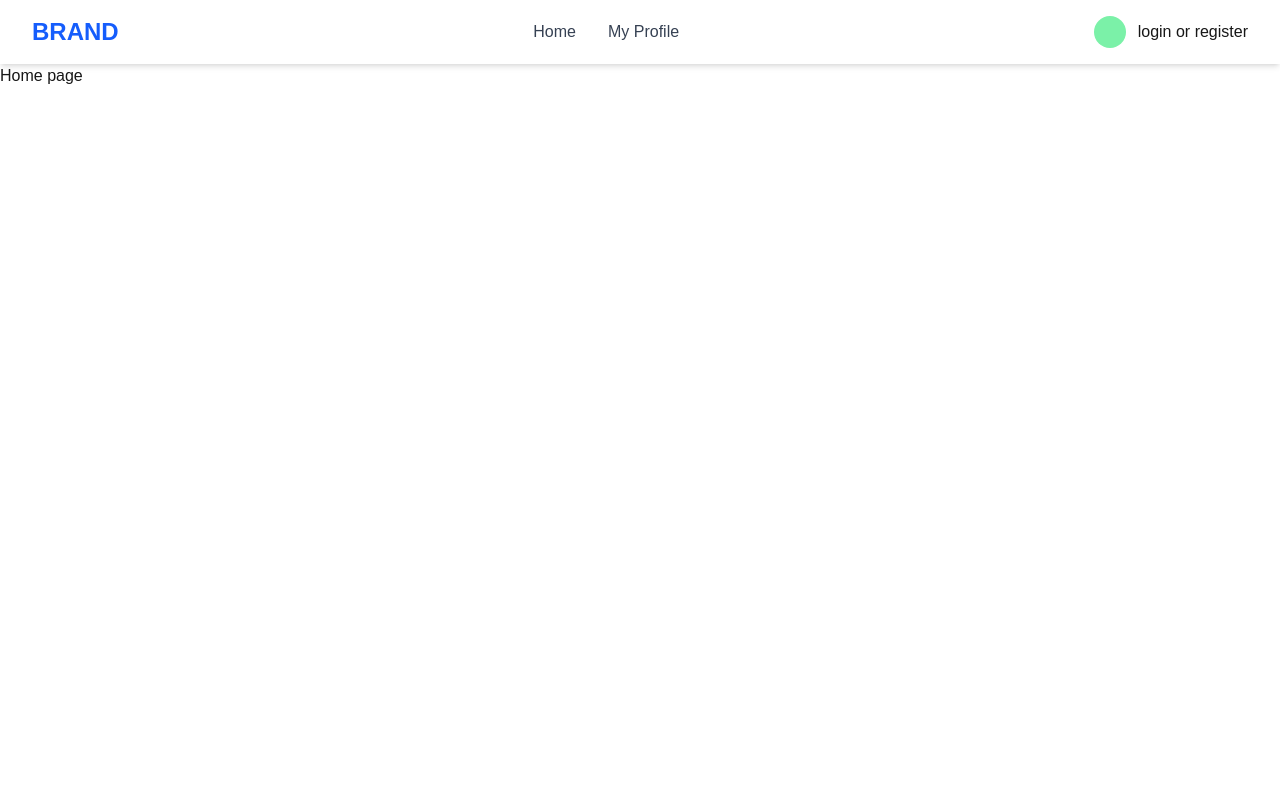
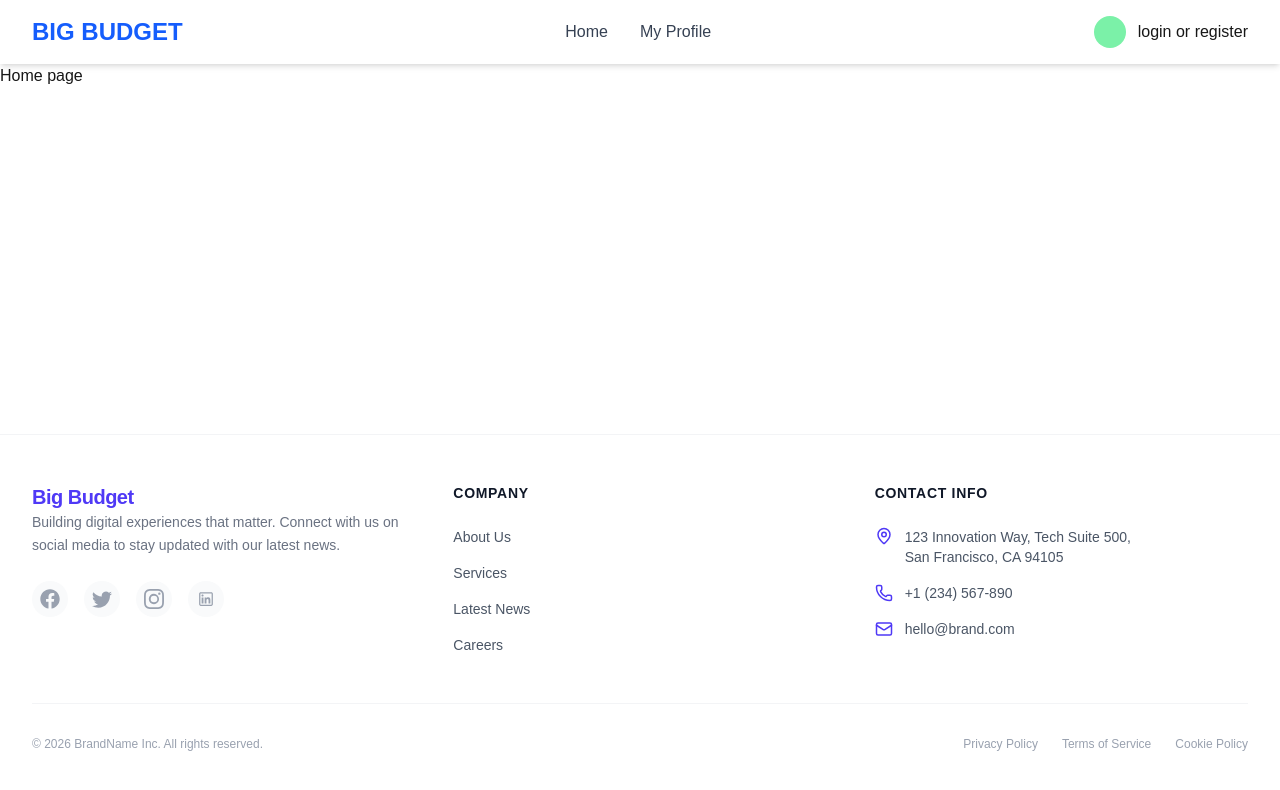
Before and after one commit to hridoy-ahmmad/Big-budget-Shop, a Next.js app: page / in a window 1280 px wide. Shown: the top 790 px of the page. Built offline with nearby package versions, Linux system fonts and the light colour scheme.

Commit message:
Created footer

```diff
--- a/package.json
+++ b/package.json
@@ -9,10 +9,11 @@
     "lint": "eslint"
   },
   "dependencies": {
-    "lucide-react": "^1.3.0",
+    "lucide-react": "^1.14.0",
     "next": "16.2.6",
     "react": "19.2.4",
-    "react-dom": "19.2.4"
+    "react-dom": "19.2.4",
+    "react-icons": "^5.6.0"
   },
   "devDependencies": {
     "@tailwindcss/postcss": "^4",
--- a/src/app/layout.js
+++ b/src/app/layout.js
@@ -1,6 +1,7 @@
 import { Geist, Geist_Mono } from "next/font/google";
 import "./globals.css";
 import Navbar from "@/components/Navbar";
+import Footer from "@/components/Footer";
 
 const geistSans = Geist({
   variable: "--font-geist-sans",
@@ -23,9 +24,12 @@ export default function RootLayout({ children }) {
       lang="en"
       className={`${geistSans.variable} ${geistMono.variable} h-full antialiased`}
     >
-      <body className="min-h-full flex flex-col">
+      <body className="min-h-screen flex flex-col">
         <Navbar />
-        {children}
+        <main className="flex-1">
+          {children}
+        </main>
+        <Footer />
       </body>
     </html>
   );
--- /dev/null
+++ b/src/components/Footer.jsx
@@ -0,0 +1,105 @@
+import React from 'react';
+import Link from 'next/link';
+import { FaFacebook } from 'react-icons/fa';
+import { BsInstagram, BsTwitter } from 'react-icons/bs';
+import { LiaLinkedin } from 'react-icons/lia';
+import { Mail, MapPin, Phone } from 'lucide-react';
+
+
+const Footer = () => {
+    const currentYear = new Date().getFullYear();
+
+    const socialLinks = [
+        { icon: <FaFacebook size={20} />, href: "#", label: "Facebook" },
+        { icon: <BsTwitter size={20} />, href: "#", label: "Twitter" },
+        { icon: <BsInstagram size={20} />, href: "#", label: "Instagram" },
+        { icon: <LiaLinkedin size={20} />, href: "#", label: "LinkedIn" },
+    ];
+
+    return (
+        <footer className="bg-white border-t border-gray-100 text-gray-600">
+            <div className="max-w-7xl mx-auto px-4 py-12 sm:px-6 lg:px-8">
+
+                <div className="grid grid-cols-1 md:grid-cols-3 gap-12">
+
+                    {/* 1. BRAND & SOCIAL LINKS */}
+                    <div className="space-y-6">
+                        <Link href="/" className="text-xl font-bold text-indigo-600 tracking-tight">
+                            Big Budget
+                        </Link>
+                        <p className="text-sm leading-relaxed text-gray-500">
+                            Building digital experiences that matter. Connect with us on social media to stay updated with our latest news.
+                        </p>
+                        <div className="flex space-x-4">
+                            {socialLinks.map((social, index) => (
+                                <a
+                                    key={index}
+                                    href={social.href}
+                                    className="p-2 rounded-full bg-gray-50 text-gray-400 hover:bg-indigo-50 hover:text-indigo-600 transition-all"
+                                    aria-label={social.label}
+                                >
+                                    {social.icon}
+                                </a>
+                            ))}
+                        </div>
+                    </div>
+
+                    {/* 2. QUICK LINKS (Optional but recommended) */}
+                    <div>
+                        <h3 className="text-sm font-semibold text-gray-900 uppercase tracking-wider mb-6">
+                            Company
+                        </h3>
+                        <ul className="space-y-4 text-sm">
+                            <li><Link href="/about" className="hover:text-indigo-600 transition-colors">About Us</Link></li>
+                            <li><Link href="/services" className="hover:text-indigo-600 transition-colors">Services</Link></li>
+                            <li><Link href="/blog" className="hover:text-indigo-600 transition-colors">Latest News</Link></li>
+                            <li><Link href="/careers" className="hover:text-indigo-600 transition-colors">Careers</Link></li>
+                        </ul>
+                    </div>
+
+                    {/* 3. CONTACT INFO */}
+                    <div>
+                        <h3 className="text-sm font-semibold text-gray-900 uppercase tracking-wider mb-6">
+                            Contact Info
+                        </h3>
+                        <ul className="space-y-4 text-sm">
+                            <li className="flex items-start space-x-3">
+                                <MapPin size={18} className="text-indigo-600 shrink-0" />
+                                <span>123 Innovation Way, Tech Suite 500,<br />San Francisco, CA 94105</span>
+                            </li>
+                            <li className="flex items-center space-x-3">
+                                <Phone size={18} className="text-indigo-600 shrink-0" />
+                                <a href="tel:+1234567890" className="hover:text-indigo-600">+1 (234) 567-890</a>
+                            </li>
+                            <li className="flex items-center space-x-3">
+                                <Mail size={18} className="text-indigo-600 shrink-0" />
+                                <a href="mailto:hello@brand.com" className="hover:text-indigo-600">hello@brand.com</a>
+                            </li>
+                        </ul>
+                    </div>
+
+                </div>
+
+                {/* BOTTOM BAR: Copyright & Privacy */}
+                <div className="mt-12 pt-8 border-t border-gray-100 flex flex-col md:flex-row justify-between items-center text-xs">
+                    <p className="text-gray-400">
+                        &copy; {currentYear} BrandName Inc. All rights reserved.
+                    </p>
+                    <div className="flex space-x-6 mt-4 md:mt-0">
+                        <Link href="/privacy" className="text-gray-400 hover:text-indigo-600 transition-colors">
+                            Privacy Policy
+                        </Link>
+                        <Link href="/terms" className="text-gray-400 hover:text-indigo-600 transition-colors">
+                            Terms of Service
+                        </Link>
+                        <Link href="/cookies" className="text-gray-400 hover:text-indigo-600 transition-colors">
+                            Cookie Policy
+                        </Link>
+                    </div>
+                </div>
+            </div>
+        </footer>
+    );
+};
+
+export default Footer;
--- a/src/components/Navbar.jsx
+++ b/src/components/Navbar.jsx
@@ -12,7 +12,6 @@ const Navbar = () => {
         { name: "My Profile", href: "/profile" },
 
     ];
-
     return (
         <nav className="bg-white shadow-md  w-full ">
             <div className="container mx-auto px-4 sm:px-6 lg:px-8">
@@ -20,10 +19,9 @@ const Navbar = () => {
                     {/* Logo */}
                     <div className="flex-shrink-0 flex items-center">
                         <Link href="/" className="text-2xl font-bold text-blue-600">
-                            BRAND
+                            BIG BUDGET
                         </Link>
                     </div>
-
                     {/* Desktop Menu */}
                     <div className="hidden md:flex space-x-8">
                         {navLinks.map((link) => (
```
Also changed, not shown: 1 other file (tests, documents, lock files or other folders).
